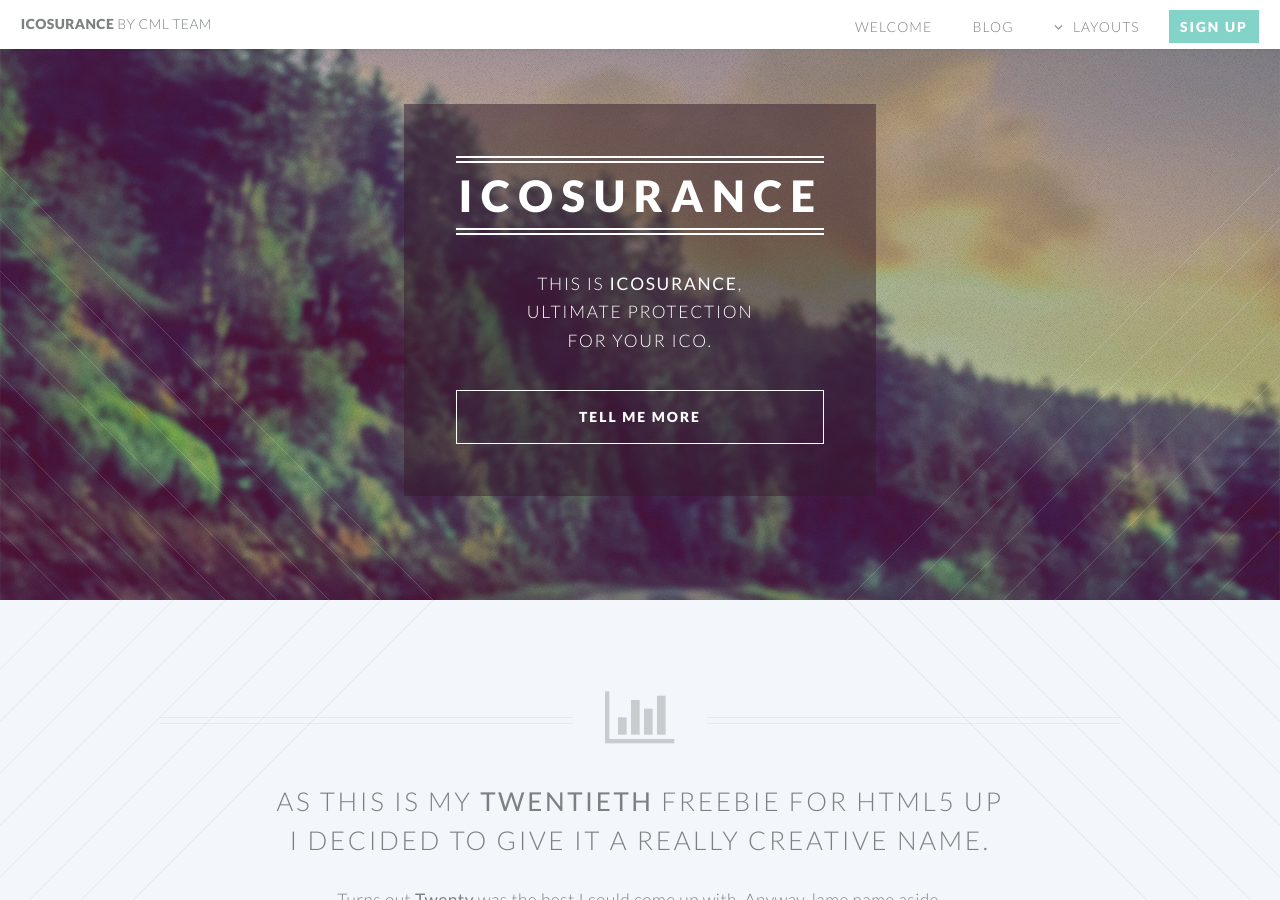
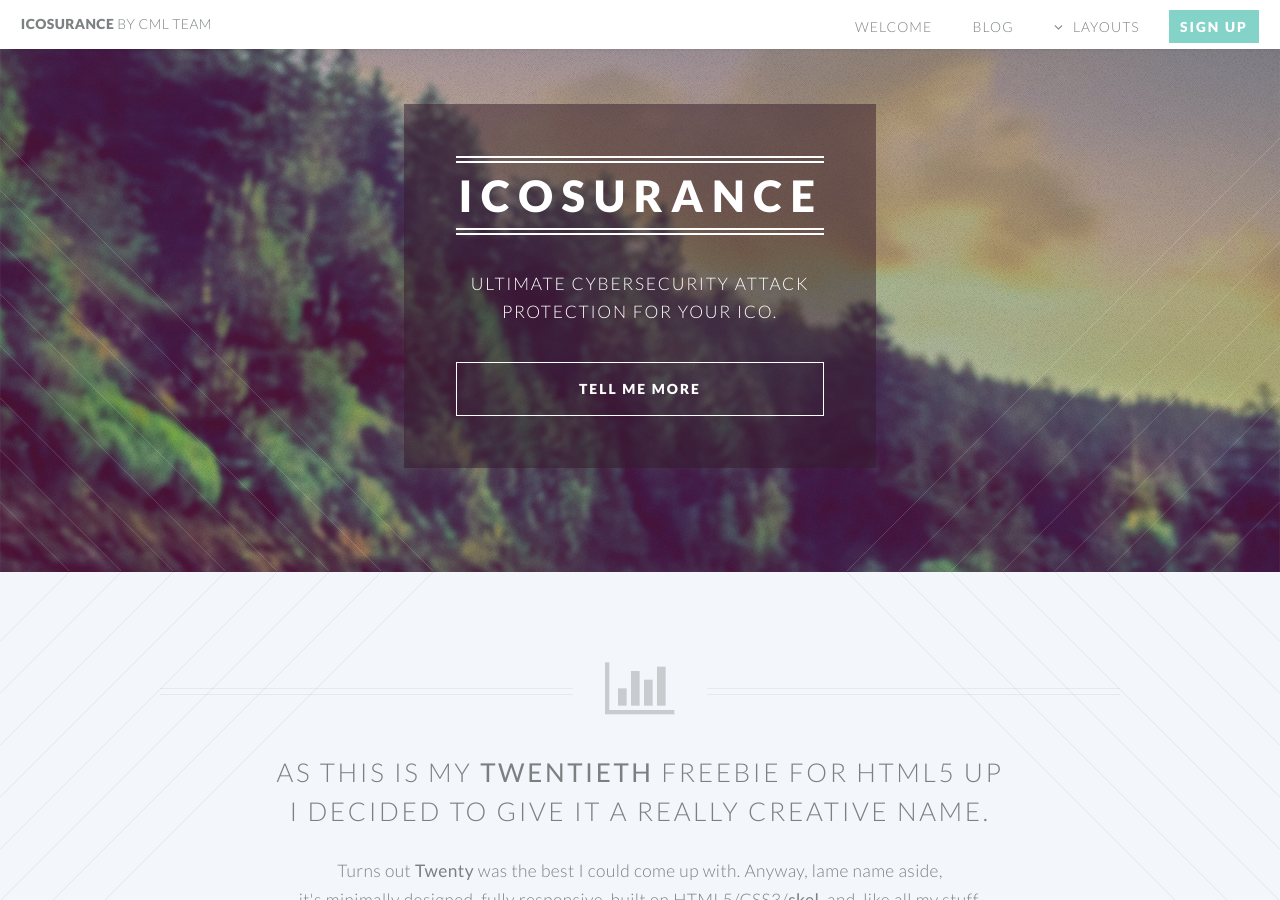
Before and after one commit to ICOsurance/www, a Jekyll site: the page built from index.html, in a window 1280 px wide and 900 px high. Built offline with Jekyll 4.4.1, drawn with Linux system fonts in a browser that asks for light colours.

Commit message:
change the main header

```diff
--- a/_includes/banner.html
+++ b/_includes/banner.html
@@ -12,11 +12,7 @@
         <header>
             <h2>ICOsurance</h2>
         </header>
-        <p>This is <strong>ICOsurance</strong>,
-        <br />
-        ultimate protection
-        <br />
-        for your ICO.</p>
+        <p>Ultimate cybersecurity attack<br/>protection for your ICO.</p>
         <footer>
             <ul class="buttons vertical">
                 <li><a href="#main" class="button fit scrolly">Tell Me More</a></li>
```
